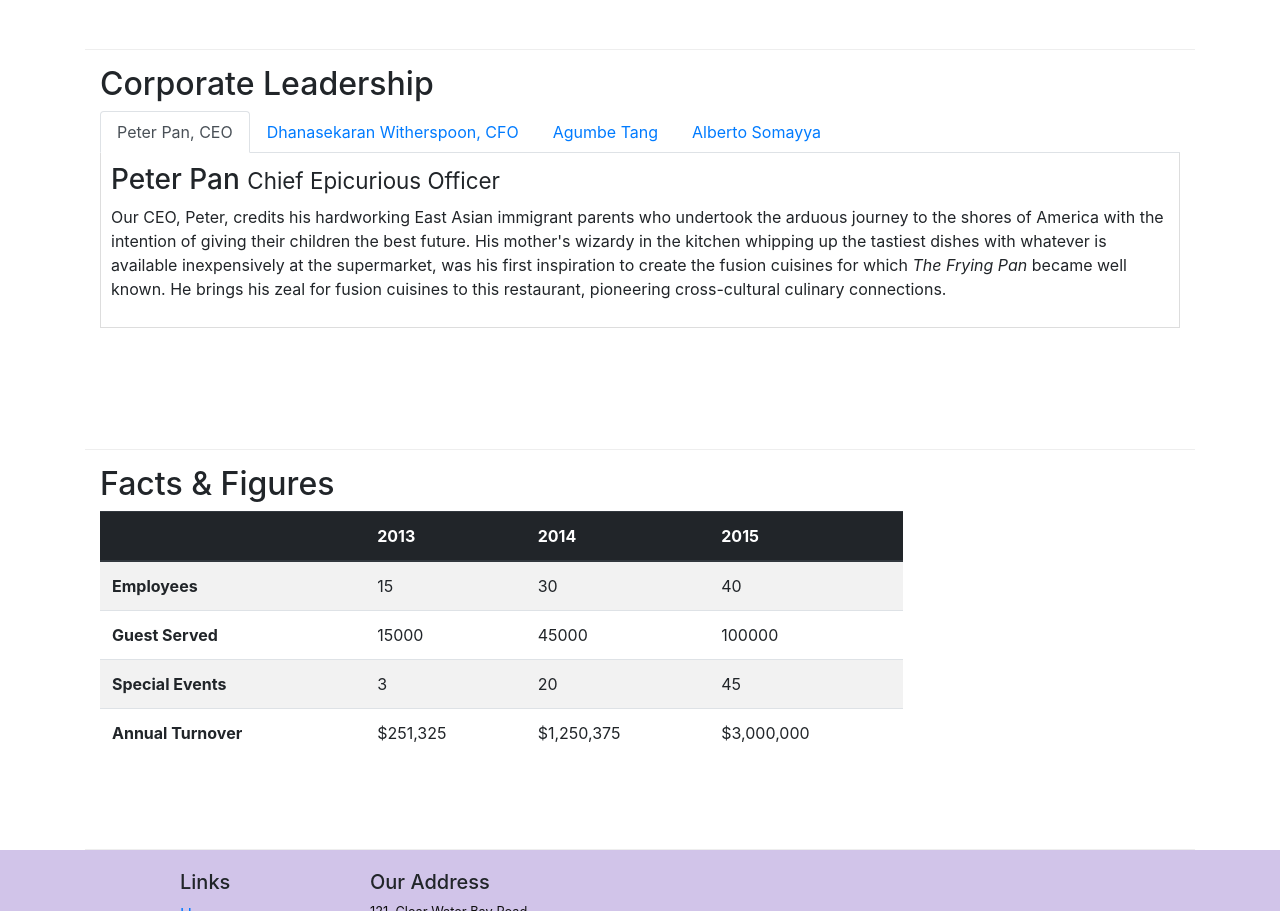
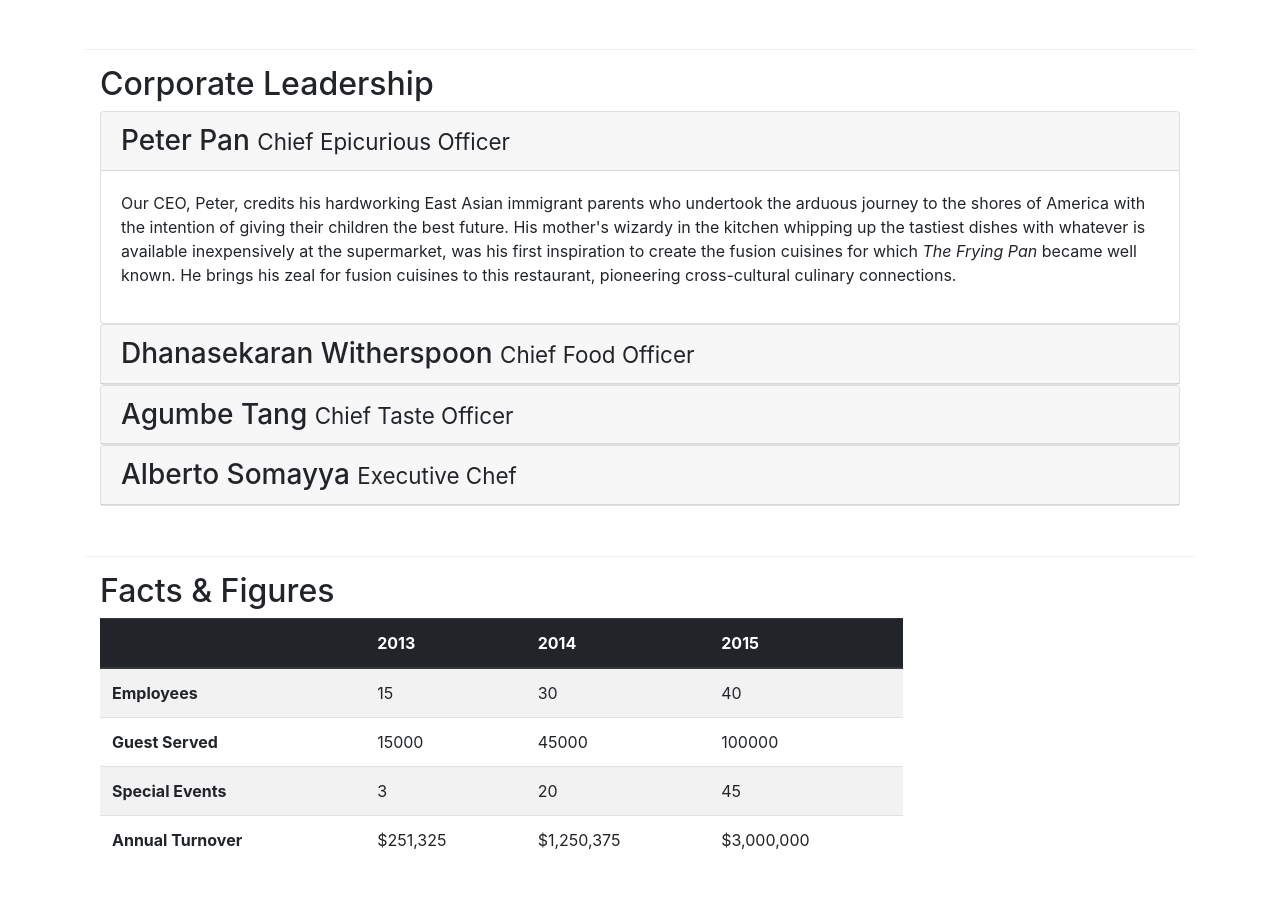
Before and after one commit to masucci/Bootstrap, a website: page aboutus.html in a window 1280 px wide. Shown: the part 887-1798 px from the top of the page. Drawn offline with nearby package versions, Linux system fonts and the light colour scheme.

Commit message:
Accordion

```diff
--- a/aboutus.html
+++ b/aboutus.html
@@ -105,40 +105,73 @@
         <div class="row row-content">
             <div class="col-12">
                 <h2>Corporate Leadership</h2>
-                <ul class="nav nav-tabs">
-                    <li class="nav-item">
-                        <a class="nav-link active" href="#peter" role="tab" data-toggle="tab">Peter Pan, CEO</a>
-                    </li>
-                    <li class="nav-item">
-                        <a class="nav-link" href="#dhanasekaran" role="tab" data-toggle="tab">Dhanasekaran Witherspoon, CFO</a>
-                    </li>
-                    <li class="nav-item">
-                        <a class="nav-link" href="#agumbe" role="tab" data-toggle="tab">Agumbe Tang</a>
-                    </li>
-                    <li class="nav-item">
-                        <a class="nav-link" href="#alberto" role="tab" data-toggle="tab">Alberto Somayya</a>
-                    </li>
-                </ul>
 
-                <div class="tab-content">
-                    <div role="tabpanel" class="tab-pane fade show active" id="peter">
-                        <h3>Peter Pan <small>Chief Epicurious Officer</small></h3>
-                        <p class="d-none d-sm-block">Our CEO, Peter, credits his hardworking East Asian immigrant parents who undertook the arduous journey to the shores of America with the intention of giving their children the best future. His mother's wizardy in the kitchen whipping up the tastiest dishes with whatever is available inexpensively at the supermarket, was his first inspiration to create the fusion cuisines for which <em>The Frying Pan</em> became well known. He brings his zeal for fusion cuisines to this restaurant, pioneering cross-cultural culinary connections.</p>
+
+                <div id="accordion">
+                    <div class="card">
+                        <div class="card-header" role="tab" id="peterhead">
+                            <h3 class="mb-0">
+                                <a data-toggle="collapse" data-target="#peter">
+                                    Peter Pan <small>Chief Epicurious Officer</small>
+                                </a>
+                            </h3>
+                        </div>
+                        <div role="tabpanel" class="collapse show" id="peter" data-parent="#accordion">
+                            <div class="card-body">
+                                <p class="d-none d-sm-block">Our CEO, Peter, credits his hardworking East Asian immigrant parents who undertook the arduous journey to the shores of America with the intention of giving their children the best future. His mother's wizardy in the kitchen whipping up the tastiest dishes with whatever is available inexpensively at the supermarket, was his first inspiration to create the fusion cuisines for which <em>The Frying Pan</em> became well known. He brings his zeal for fusion cuisines to this restaurant, pioneering cross-cultural culinary connections.</p>
+                            </div>
+                        </div>
                     </div>
 
-                    <div role="tabpanel" class="tab-pane fade" id="dhanasekaran">
-                        <h3>Dhanasekaran Witherspoon <small>Chief Food Officer</small></h3>
-                        <p class="d-none d-sm-block">Our CFO, Danny, as he is affectionately referred to by his colleagues, comes from a long established family tradition in farming and produce. His experiences growing up on a farm in the Australian outback gave him great appreciation for varieties of food sources. As he puts it in his own words, <em>Everything that runs, wins, and everything that stays, pays!</em></p>
+                    <div class="card">
+                        <div class="card-header" role="tab" id="dhanasekaranhead">
+                            <h3 class="mb-0">
+                               <a data-toggle="collapse" data-target="#dhanasekaran">
+                                Dhanasekaran Witherspoon
+                                    <small>Chief Food Officer</small>
+                                </a>
+                            </h3>
+                        </div>
+                        <div role="tabpanel" class="collapse" id="dhanasekaran" data-parent="#accordion">
+                            <div class="card-body">
+                                <p class="d-none d-sm-block">Our CFO, Danny, as he is affectionately referred to by his colleagues, comes from a long established family tradition in farming and produce. His experiences growing up on a farm in the Australian outback gave him great appreciation for varieties of food sources. As he puts it in his own words, <em>Everything that runs, wins, and everything that stays, pays!</em></p>
+                            </div>
+                        </div>
+                    </div>
+
+                    <div class="card">
+                        <div class="card-header" role="tab" id="agumbehead">
+                            <h3 class="mb-0">
+                               <a data-toggle="collapse" data-target="#agumbe">
+                                    Agumbe Tang <small>Chief Taste Officer</small>
+                               </a>
+                            </h3>
+                        </div>
+                        <div role="tabpanel" class="collapse" id="agumbe">
+                            <div class="card-body">
+                                <p class="d-none d-sm-block">Blessed with the most discerning gustatory sense, Agumbe, our CTO, personally ensures that every dish that we serve meets his exacting tastes. Our chefs dread the tongue lashing that ensues if their dish does not meet his exacting standards. He lives by his motto, <em>You click only if you survive my lick.</em></p>
+                            </div>
+                        </div>
+                    </div>
+
+                    <div class="card">
+                        <div class="card-header" role="tab" id="albertohead">
+                            <h3 class="mb-0">
+                               <a data-toggle="collapse" data-target="#alberto">
+                                    Alberto Somayya <small>Executive Chef</small>
+                               </a>
+                            </h3>
+                        </div>
+                        <div role="tabpanel" class="collapse" id="alberto">
+                            <div class="card-body">
+                                <p class="d-none d-sm-block">Award winning three-star Michelin chef with wide International experience having worked closely with whos-who in the culinary world, he specializes in creating mouthwatering Indo-Italian fusion experiences. He says, <em>Put together the cuisines from the two craziest cultures, and you get a winning hit! Amma Mia!</em></p>
+                            </div>
+                        </div>
 
                     </div>
-                    <div role="tabpanel" class="tab-pane fade" id="agumbe">
-                        <h3>Agumbe Tang <small>Chief Taste Officer</small></h3>
-                        <p class="d-none d-sm-block">Blessed with the most discerning gustatory sense, Agumbe, our CTO, personally ensures that every dish that we serve meets his exacting tastes. Our chefs dread the tongue lashing that ensues if their dish does not meet his exacting standards. He lives by his motto, <em>You click only if you survive my lick.</em></p>
-                    </div>
-                    <div role="tabpanel" class="tab-pane fade" id="alberto">
-                        <h3>Alberto Somayya <small>Executive Chef</small></h3>
-                        <p class="d-none d-sm-block">Award winning three-star Michelin chef with wide International experience having worked closely with whos-who in the culinary world, he specializes in creating mouthwatering Indo-Italian fusion experiences. He says, <em>Put together the cuisines from the two craziest cultures, and you get a winning hit! Amma Mia!</em></p>
-                    </div>
+
+
+
 
                 </div>
             </div>
```
